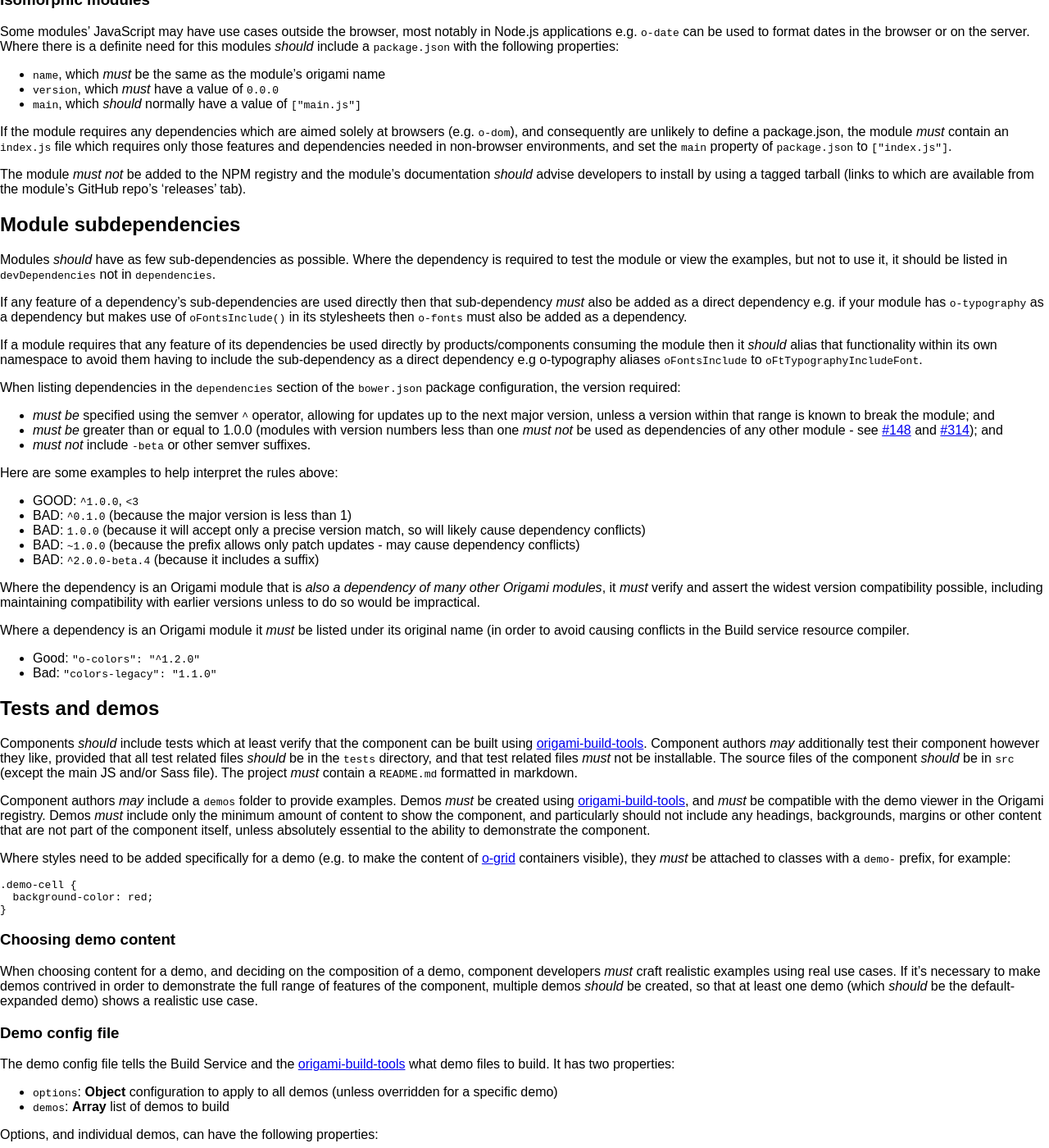
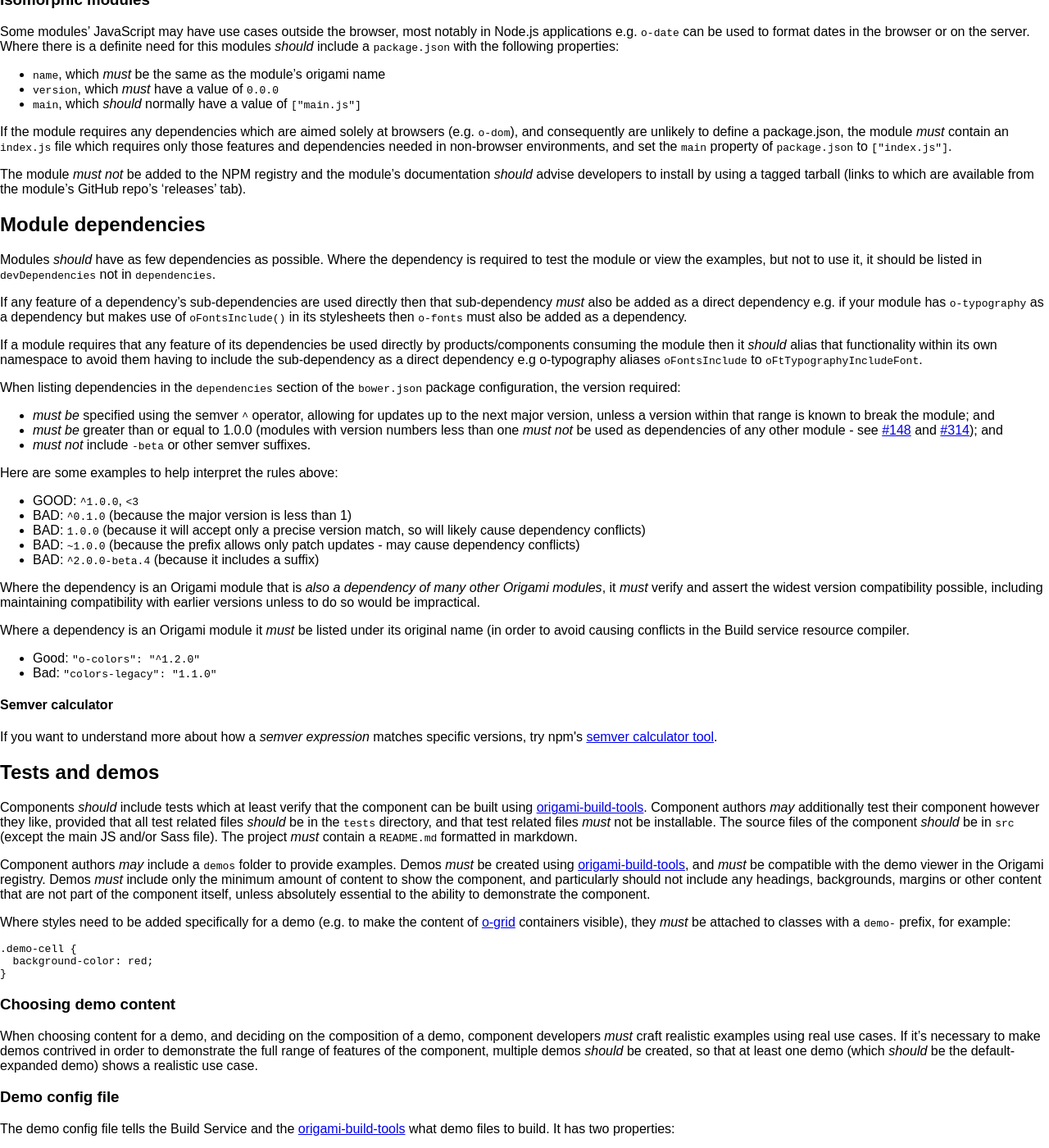
Before and after one commit to Financial-Times/ft-origami, a Jekyll site: the page built from docs/component-spec/modules.md, in a window 1280 px wide and 1400 px high, scrolled down 3661 px. Shown: the whole window at 82% size. Built offline with Jekyll 4.4.1, drawn with Linux system fonts in a browser that asks for light colours; comment, search, counter and statistics services are not loaded; a style sheet for code colours, icons or effects is not loaded.

Commit message:
Add link to semver calculator

```diff
--- a/docs/component-spec/modules.md
+++ b/docs/component-spec/modules.md
@@ -188,9 +188,9 @@ If the module requires any dependencies which are aimed solely at browsers (e.g.
 
 The module *must not* be added to the NPM registry and the module's documentation *should* advise developers to install by using a tagged tarball (links to which are available from the module's GitHub repo's 'releases' tab).
 
-## Module subdependencies
+## Module dependencies
 
-Modules *should* have as few sub-dependencies as possible.  Where the dependency is required to test the module or view the examples, but not to use it, it should be listed in `devDependencies` not in `dependencies`.
+Modules *should* have as few dependencies as possible.  Where the dependency is required to test the module or view the examples, but not to use it, it should be listed in `devDependencies` not in `dependencies`.
 
 If any feature of a dependency's sub-dependencies are used directly then that sub-dependency *must* also be added as a direct dependency e.g. if your module has `o-typography` as a dependency but makes use of `oFontsInclude()` in its stylesheets then `o-fonts` must also be added as a dependency.
 
@@ -216,6 +216,11 @@ Where a dependency is an Origami module it *must* be listed under its original n
 
 * Good: `"o-colors": "^1.2.0"`
 * Bad: `"colors-legacy": "1.1.0"`
+
+<aside>
+	<h4>Semver calculator</h4>
+	<p>If you want to understand more about how a <em>semver expression</em> matches specific versions, try npm's <a href='http://semver.npmjs.com'>semver calculator tool</a>.</p>
+</aside>
 
 ## Tests and demos
 
```
Also changed, not shown: docs/developer-guide/building-modules.md (+5 -0 lines).
